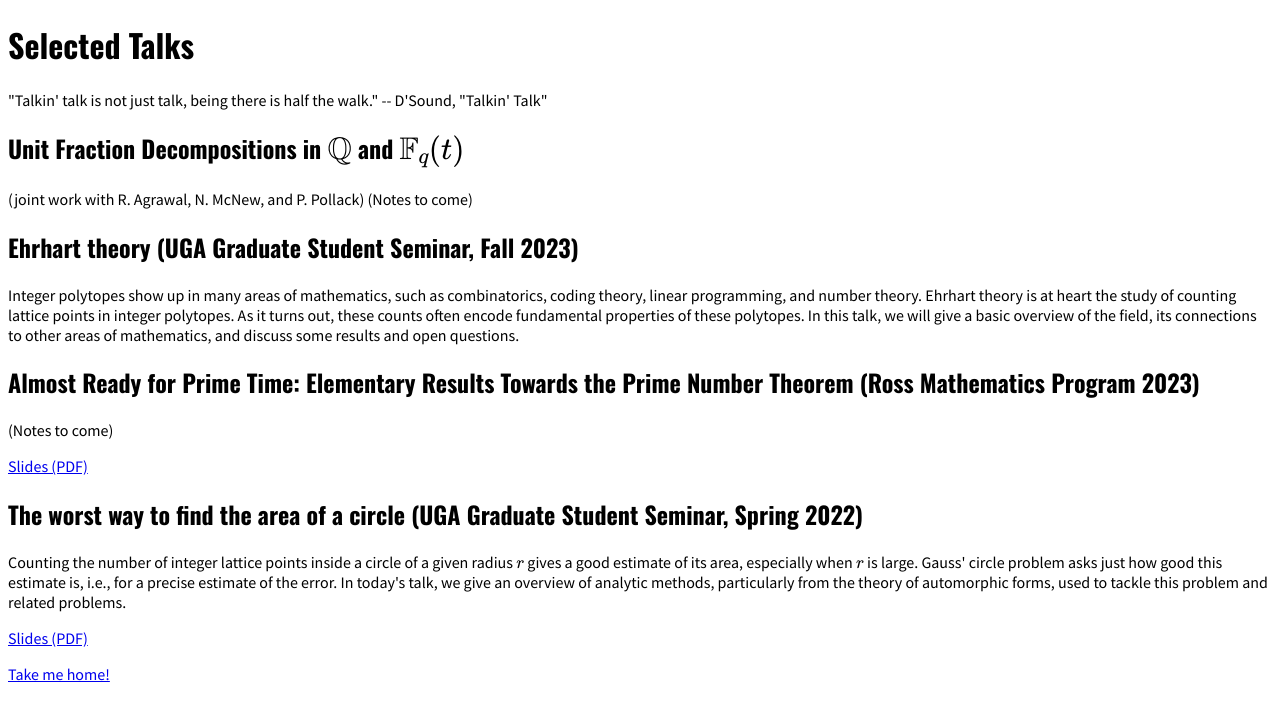
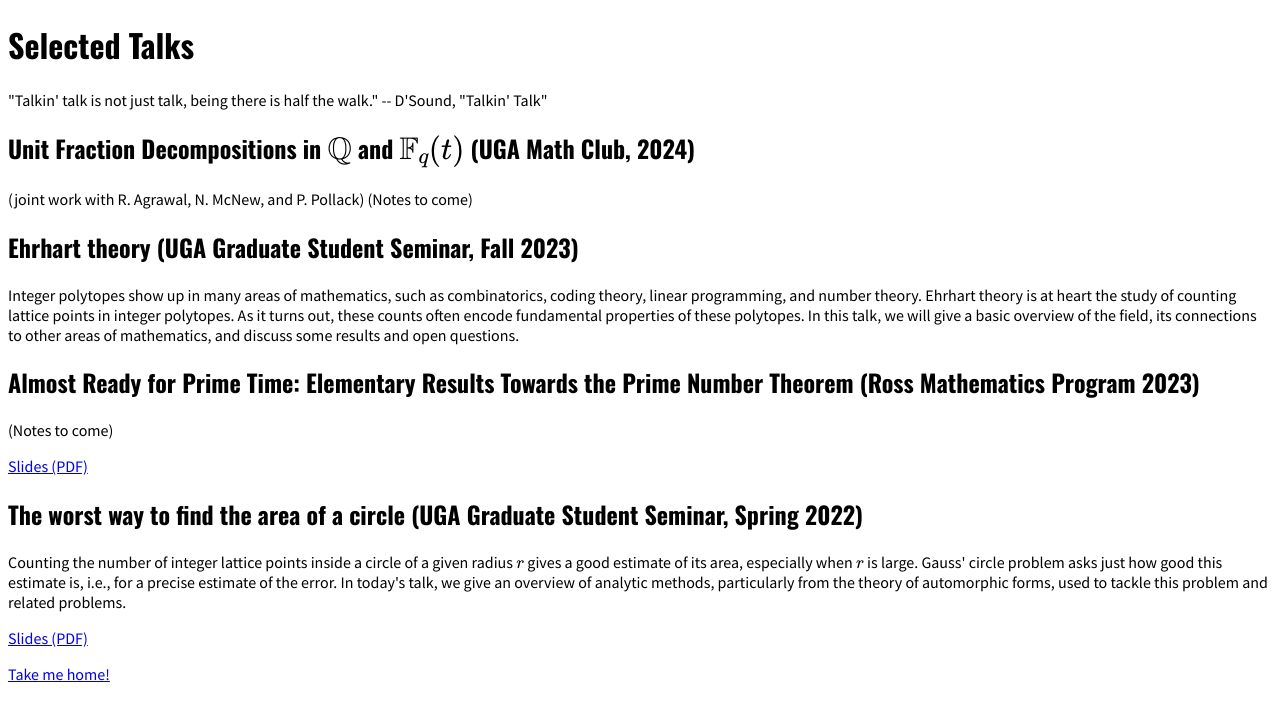
Before and after one commit to p76923/p76923.github.io, a plain HTML site: page talks.html in a window 1280 px wide. Drawn offline with nearby package versions, Linux system fonts and the light colour scheme.

Commit message:
update talks

```diff
--- a/talks.html
+++ b/talks.html
@@ -16,7 +16,7 @@
 
 "Talkin' talk is not just talk, being there is half the walk." -- D'Sound, "Talkin' Talk"
 
-<h2>Unit Fraction Decompositions in \( \mathbb{Q} \) and \( \mathbb{F}_q(t) \) </h2> (joint work with R. Agrawal, N. McNew, and P. Pollack)
+<h2>Unit Fraction Decompositions in \( \mathbb{Q} \) and \( \mathbb{F}_q(t) \) (UGA Math Club, 2024) </h2> (joint work with R. Agrawal, N. McNew, and P. Pollack)
 
 (Notes to come)
 
```
